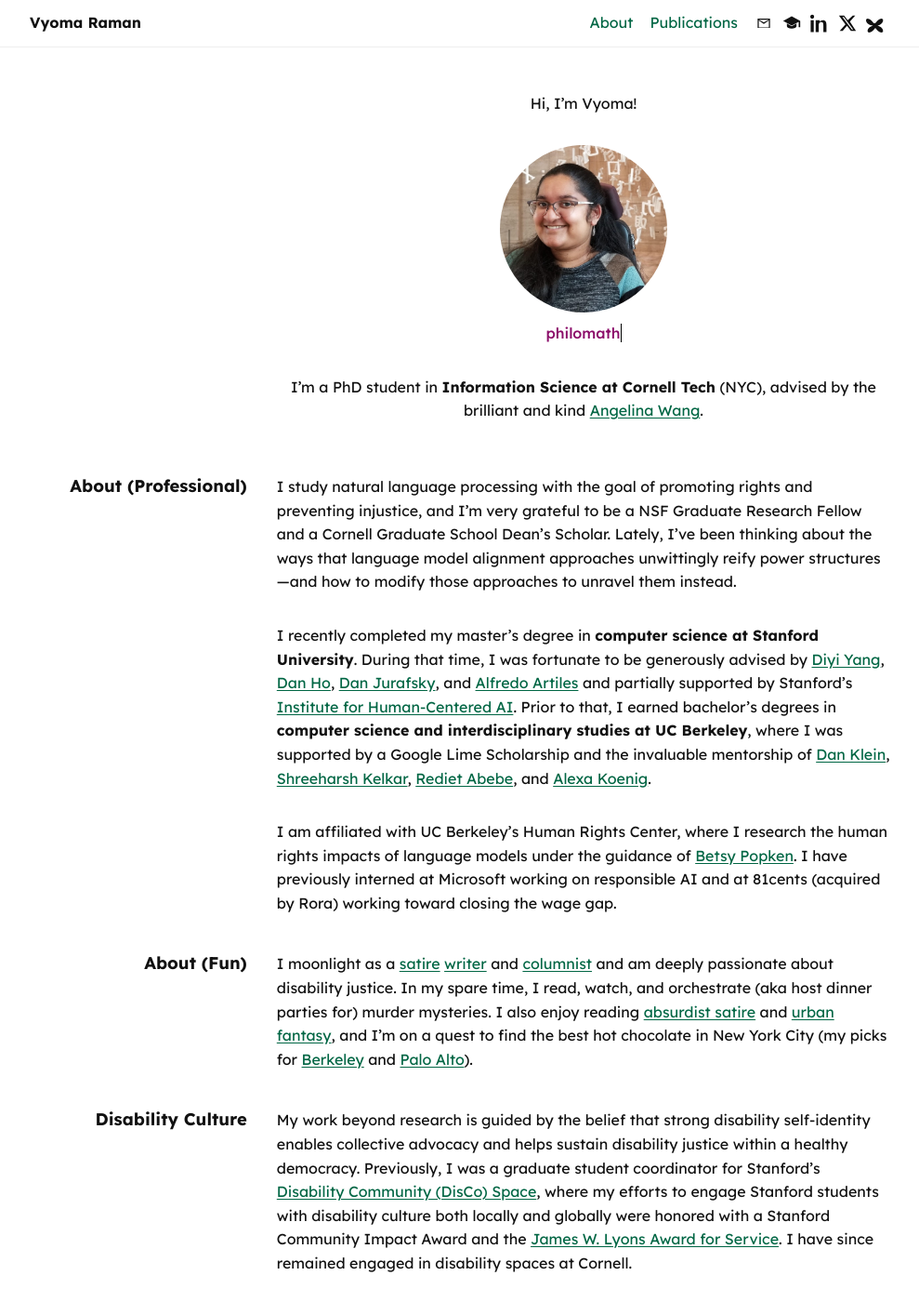
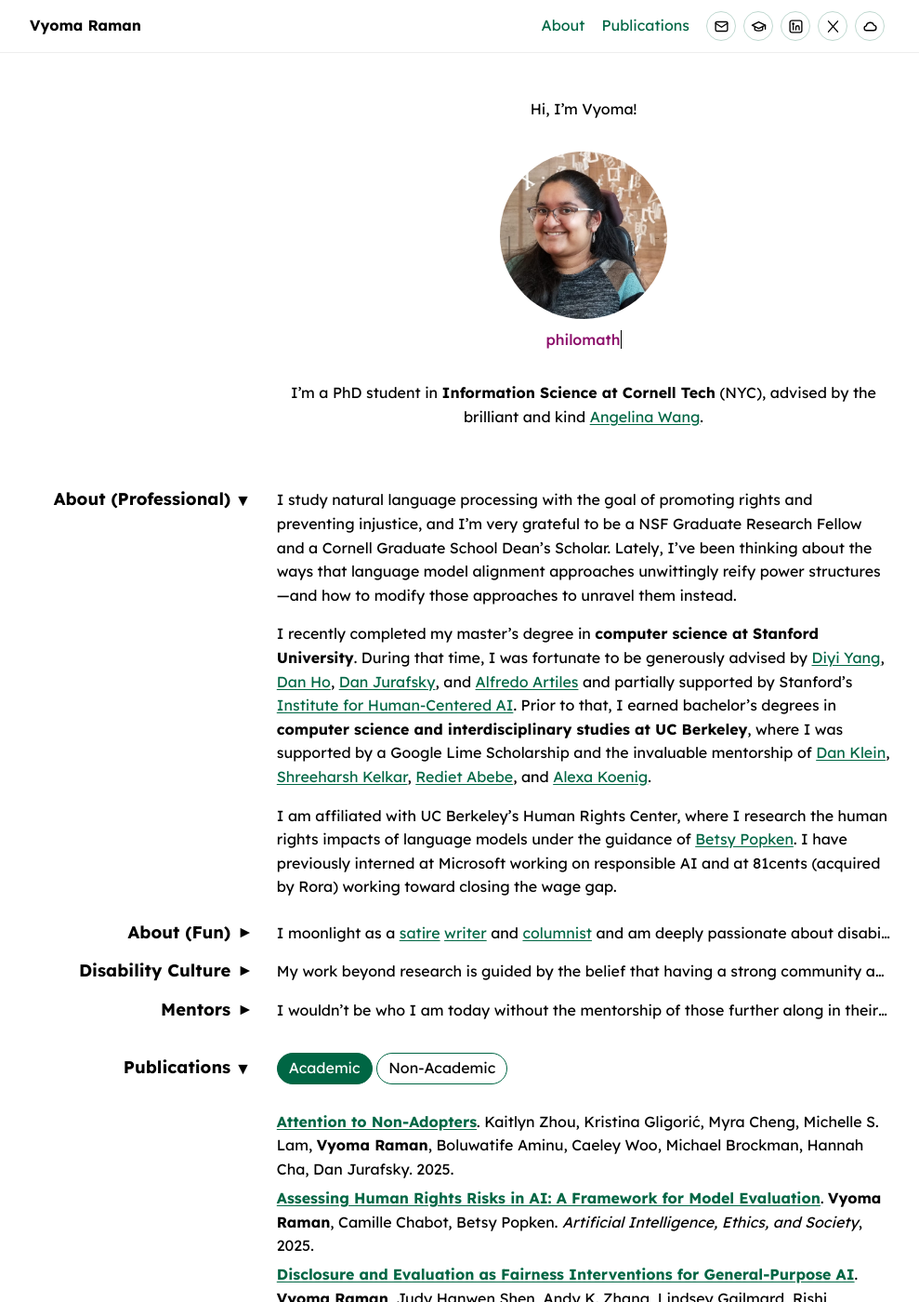
Before and after one commit to vyoma-raman/vyoma-raman.github.io, a Jekyll site: the page built from index.markdown, in a window 1280 px wide and 1400 px high. Shown: the whole window at 93% size, without its empty margins (148-1137 px from the left). Built offline with Jekyll 4.4.1, drawn with Linux system fonts in a browser that asks for light colours; some of the changed text lies outside the part shown.

Commit message:
Made collapsible sections and fixed icons

```diff
--- a/_layouts/home.html
+++ b/_layouts/home.html
@@ -35,7 +35,8 @@
         {% if site.social.email %}
           <a class="icon" href="mailto:{{ site.social.email | escape }}" aria-label="Email">
             <svg viewBox="0 0 24 24" aria-hidden="true">
-              <path d="M4 6h16v12H4V6zm8 7L5.5 8.5v9h13v-9L12 13zm0-2.2L18.5 7.5h-13L12 10.8z"/>
+              <rect x="3" y="5" width="18" height="14" rx="2"></rect>
+              <path d="m3 7 9 6 9-6"></path>
             </svg>
           </a>
         {% endif %}
@@ -43,7 +44,9 @@
         {% if site.social.scholar %}
           <a class="icon" href="{{ site.social.scholar | escape }}" target="_blank" rel="noopener" aria-label="Google Scholar">
             <svg viewBox="0 0 24 24" aria-hidden="true">
-              <path d="M12 3 1 9l11 6 9-4.9V17h2V9L12 3zm-6.2 9.2V16c0 1.7 2.8 3 6.2 3s6.2-1.3 6.2-3v-3.8L12 16l-6.2-3.8z"/>
+              <path d="M22 10 12 5 2 10l10 5 10-5z"></path>
+              <path d="M6 12v5c3 2 9 2 12 0v-5"></path>
+              <path d="M22 10v6"></path>
             </svg>
           </a>
         {% endif %}
@@ -51,7 +54,10 @@
         {% if site.social.linkedin %}
           <a class="icon" href="{{ site.social.linkedin | escape }}" target="_blank" rel="noopener" aria-label="LinkedIn">
             <svg viewBox="0 0 24 24" aria-hidden="true">
-              <path d="M4.98 3.5C4.98 4.88 3.87 6 2.5 6S0 4.88 0 3.5 1.12 1 2.5 1 4.98 2.12 4.98 3.5zM0.5 23.5h4V7.98h-4V23.5zM8.5 7.98h3.8v2.12h.05c.53-1 1.83-2.12 3.77-2.12 4.03 0 4.78 2.65 4.78 6.1v9.42h-4v-8.36c0-2-.04-4.56-2.78-4.56-2.78 0-3.2 2.17-3.2 4.42v8.5h-4V7.98z"/>
+              <rect x="3" y="3" width="18" height="18" rx="3"></rect>
+              <circle cx="8" cy="8" r="1"></circle>
+              <path d="M8 11v6"></path>
+              <path d="M12 17v-3.5a2.5 2.5 0 0 1 5 0V17"></path>
             </svg>
           </a>
         {% endif %}
@@ -59,7 +65,8 @@
         {% if site.social.x %}
           <a class="icon" href="{{ site.social.x | escape }}" target="_blank" rel="noopener" aria-label="X">
             <svg viewBox="0 0 24 24" aria-hidden="true">
-              <path d="M18.9 2H22l-6.8 7.8L23 22h-6.5l-5.1-6.6L5.8 22H2l7.4-8.5L1 2h6.7l4.6 6L18.9 2zm-1.2 18h1.7L7.3 3.9H5.5L17.7 20z"/>
+              <path d="m5 4 14 16"></path>
+              <path d="M19 4 5 20"></path>
             </svg>
           </a>
         {% endif %}
@@ -67,7 +74,7 @@
         {% if site.social.bluesky %}
           <a class="icon" href="{{ site.social.bluesky | escape }}" target="_blank" rel="noopener" aria-label="Bluesky">
             <svg viewBox="0 0 24 24" aria-hidden="true">
-              <path d="M12 12c1.6-2.2 5.2-6 8-6 1.1 0 2 .9 2 2 0 4-4.6 6.4-7.2 7 2.6.6 7.2 3 7.2 7 0 1.1-.9 2-2 2-2.8 0-6.4-3.8-8-6-1.6 2.2-5.2 6-8 6-1.1 0-2-.9-2-2 0-4 4.6-6.4 7.2-7C4.6 14.4 0 12 0 8c0-1.1.9-2 2-2 2.8 0 6.4 3.8 8 6z"/>
+              <path d="M7 18h10a4 4 0 0 0 .6-7.96A6 6 0 0 0 6 11a3.5 3.5 0 0 0 1 7z"></path>
             </svg>
           </a>
         {% endif %}
@@ -83,5 +90,6 @@
     <small>&copy; {{ site.time | date: '%Y' }} {{ site.title }}</small>
   </footer>
   <script src="{{ '/assets/js/typewriter.js' | relative_url }}"></script>
+  <script src="{{ '/assets/js/section-collapse.js' | relative_url }}"></script>
 </body>
 </html>
--- a/assets/css/style.css
+++ b/assets/css/style.css
@@ -18,7 +18,7 @@ body {
   font-family: "Lexend", system-ui, -apple-system, Segoe UI, Roboto, sans-serif;
   font-weight: 400;
   line-height: 1.6;
-  color: #111;
+  color: #000;
   margin: 0;
 }
 
@@ -28,7 +28,7 @@ main > section {
   grid-template-columns: minmax(12ch, clamp(140px, 20vw, 240px)) 1fr;
   column-gap: 2rem;
   align-items: baseline;
-  margin: 1.5rem 0;
+  margin: 0.5rem 0;
   padding: 0;
   border-top: none;
 }
@@ -44,6 +44,30 @@ main > section > h2 {
   overflow-wrap: anywhere;
 }
 
+main > section.collapsible-section > h2 {
+  cursor: pointer;
+  user-select: none;
+  padding-right: 1.1rem;
+  position: relative;
+}
+
+main > section.collapsible-section > h2::after {
+  content: "▾";
+  position: absolute;
+  right: 0;
+  top: 0.05em;
+  font-size: 1em;
+  transition: transform 120ms ease-in-out;
+}
+
+main > section.collapsible-section.is-collapsed {
+  margin: 0rem 0;
+}
+
+main > section.collapsible-section.is-collapsed > h2::after {
+  transform: rotate(-90deg);
+}
+
 /* Body column */
 main > section > h2 ~ * {
   grid-column: 2;
@@ -52,6 +76,23 @@ main > section > h2 ~ * {
 
 /* Tighten first paragraph */
 main > section > h2 + * { margin-top: 0; }
+
+/* Tighter paragraph rhythm within each section body */
+main > section > h2 ~ p {
+  margin-top: 0.5rem;
+  margin-bottom: 0.5rem;
+}
+
+main > section.collapsible-section.is-collapsed > :not(h2):not(.collapse-preview) {
+  display: none;
+}
+
+main > section.collapsible-section.is-collapsed > .collapse-preview {
+  white-space: nowrap;
+  overflow: hidden;
+  text-overflow: ellipsis;
+  cursor: pointer;
+}
 
 /* Intro: opt out of the grid and center on the same measure */
 main > section.intro {
@@ -204,25 +245,36 @@ header nav a:focus-visible{
 .social-icons{
   display: flex;
   align-items: center;
-  gap: 10px;
+  gap: 8px;
 }
 
 .social-icons .icon{
-  width: 20px;
-  height: 20px;
+  width: 30px;
+  height: 30px;
   display: inline-flex;
   align-items: center;
   justify-content: center;
   color: inherit;
   opacity: 1;
+  border-radius: 999px;
+  border: 1px solid rgba(0, 102, 68, 0.25);
+  transition: background-color 120ms ease-in-out, border-color 120ms ease-in-out, transform 120ms ease-in-out;
 }
 
-.social-icons .icon:hover{
-  opacity: 0.75;
+.social-icons .icon:hover,
+.social-icons .icon:focus-visible{
+  background-color: rgba(0, 102, 68, 0.1);
+  border-color: rgba(0, 102, 68, 0.45);
+  opacity: 1;
+  transform: translateY(-1px);
 }
 
 .social-icons svg{
-  width: 20px;
-  height: 20px;
-  fill: currentColor;
+  width: 17px;
+  height: 17px;
+  fill: none;
+  stroke: currentColor;
+  stroke-width: 1.9;
+  stroke-linecap: round;
+  stroke-linejoin: round;
 }
--- /dev/null
+++ b/assets/js/section-collapse.js
@@ -0,0 +1,65 @@
+document.addEventListener("DOMContentLoaded", function () {
+  var sections = document.querySelectorAll("main > section.collapsible-section");
+  var expandedByDefaultIds = new Set(["about-pro", "publications"]);
+
+  sections.forEach(function (section) {
+    var heading = section.querySelector(":scope > h2");
+    if (!heading) return;
+
+    var contentBlocks = Array.from(section.children).filter(function (el) {
+      return el.tagName !== "H2";
+    });
+    if (!contentBlocks.length) return;
+
+    var previewBlock = contentBlocks[0];
+    previewBlock.classList.add("collapse-preview");
+
+    var expandedByDefault = expandedByDefaultIds.has(section.id);
+    if (!expandedByDefault) {
+      section.classList.add("is-collapsed");
+    }
+
+    heading.setAttribute("role", "button");
+    heading.setAttribute("tabindex", "0");
+    heading.setAttribute("aria-expanded", String(expandedByDefault));
+
+    var setPreviewInteractive = function (collapsed) {
+      if (collapsed) {
+        previewBlock.setAttribute("role", "button");
+        previewBlock.setAttribute("tabindex", "0");
+      } else {
+        previewBlock.removeAttribute("role");
+        previewBlock.removeAttribute("tabindex");
+      }
+    };
+    setPreviewInteractive(!expandedByDefault);
+
+    var toggle = function () {
+      var collapsed = section.classList.toggle("is-collapsed");
+      heading.setAttribute("aria-expanded", String(!collapsed));
+      setPreviewInteractive(collapsed);
+    };
+
+    heading.addEventListener("click", toggle);
+    heading.addEventListener("keydown", function (event) {
+      if (event.key === "Enter" || event.key === " ") {
+        event.preventDefault();
+        toggle();
+      }
+    });
+
+    previewBlock.addEventListener("click", function (event) {
+      if (!section.classList.contains("is-collapsed")) return;
+      event.preventDefault();
+      toggle();
+    });
+
+    previewBlock.addEventListener("keydown", function (event) {
+      if (!section.classList.contains("is-collapsed")) return;
+      if (event.key === "Enter" || event.key === " ") {
+        event.preventDefault();
+        toggle();
+      }
+    });
+  });
+});
--- a/index.markdown
+++ b/index.markdown
@@ -33,7 +33,7 @@ layout: home
   </p>
 </section>
 
-<section id="about-pro" markdown="1">
+<section id="about-pro" class="collapsible-section" markdown="1">
 ## About (Professional)
 
 I study natural language processing with the goal of promoting rights and preventing injustice, and I’m very grateful to be a NSF Graduate Research Fellow and a Cornell Graduate School Dean’s Scholar. Lately, I’ve been thinking about the ways that language model alignment approaches unwittingly reify power structures—and how to modify those approaches to unravel them instead.
@@ -43,24 +43,24 @@ I recently completed my master’s degree in **computer science at Stanford Univ
 I am affiliated with UC Berkeley's Human Rights Center, where I research the human rights impacts of language models under the guidance of [Betsy Popken](https://humanrights.berkeley.edu/people/betsy-popken/). I have previously interned at Microsoft working on responsible AI and at 81cents (acquired by Rora) working toward closing the wage gap.
 </section>
 
-<section id="about-fun" markdown="1">
+<section id="about-fun" class="collapsible-section" markdown="1">
 ## About (Fun)
 I moonlight as a [satire](https://thefreepeach.com/author/vyomaraman/) [writer](https://thesqueakywheel.org/author/vyomaraman/) and [columnist](https://www.dailycal.org/archives/constructing-a-narrative-with-supporting-columns/article_316cc3fd-e95e-5a39-be31-de0a7d733db4.html) and am deeply passionate about disability justice. In my spare time, I read, watch, and orchestrate (aka host dinner parties for) murder mysteries. I also enjoy reading [absurdist satire](https://www.goodreads.com/book/show/56269278-the-trees) and [urban fantasy](https://www.goodreads.com/book/show/42074525-the-city-we-became), and I’m on a quest to find the best hot chocolate in New York City (my picks for [Berkeley](https://casadechocolates.com/) and [Palo Alto](https://www.coupacafe.com/)).
 </section>
 
-<section id="disability" markdown="1">
+<section id="disability" class="collapsible-section" markdown="1">
 ## Disability Culture
-My work beyond research is guided by the belief that strong disability self-identity enables collective advocacy and helps sustain disability justice within a healthy democracy. Previously, I was a graduate student coordinator for Stanford's [Disability Community (DisCo) Space](https://icil.stanford.edu/icil-programs/disability-community-disco-space), where my efforts to engage Stanford students with disability culture both locally and globally were honored with a Stanford Community Impact Award and the [James W. Lyons Award for Service](https://deanofstudents.stanford.edu/lyons/2025-james-w-lyons-award-service-awardees). I have since remained engaged in disability spaces at Cornell.
+My work beyond research is guided by the belief that having a strong community and sense of identity is essential for individual and collective well-being. Previously, I was a graduate student coordinator for Stanford's [Disability Community (DisCo) Space](https://icil.stanford.edu/icil-programs/disability-community-disco-space), where my efforts to engage Stanford students with disability culture both locally and globally were honored with a Stanford Community Impact Award and the [James W. Lyons Award for Service](https://deanofstudents.stanford.edu/lyons/2025-james-w-lyons-award-service-awardees). I have since remained engaged in disability spaces at Cornell.
 
 I have also attempted to be an active creator of disability culture. My opinion column "Along for the Ride" in the Daily Californian was honored by the California College Media Association and the California News Publishers Association. I’ve also written reviews and satire highlighting disability issues in everyday situations.
 </section>
 
-<section id="mentors" markdown="1">
+<section id="mentors" class="collapsible-section" markdown="1">
 ## Mentors
 I wouldn't be who I am today without the mentorship of those further along in their academic journeys, who generously gave their time and energy to mentor me in official and unofficial capacities. In roughly chronological order, they include: Ceren Fitoz, Sabina Nong, Jean Li, Grace Lin, [Emma Lurie](https://emmalurie.github.io/), [Ezinne Nwankwo](https://sites.google.com/view/ezinnenwankwo?usp=sharing), [Eve Fleisig](https://www.efleisig.com/), [Caleb Ziems](https://calebziems.com/), [Will Held](https://williamheld.com/), [Camille Harris](https://camille2019.github.io/), [Lucy Li](https://lucy3.github.io/), [Haley Lepp](https://sites.google.com/view/hlepp/home), and [Kaitlyn Zhou](https://cs.stanford.edu/~katezhou/).
 </section>
 
-<section id="publications">
+<section id="publications" class="collapsible-section">
 <h2>Publications</h2>
 
 <div class="pub-tabs" role="tablist" aria-label="Publication categories">
```
